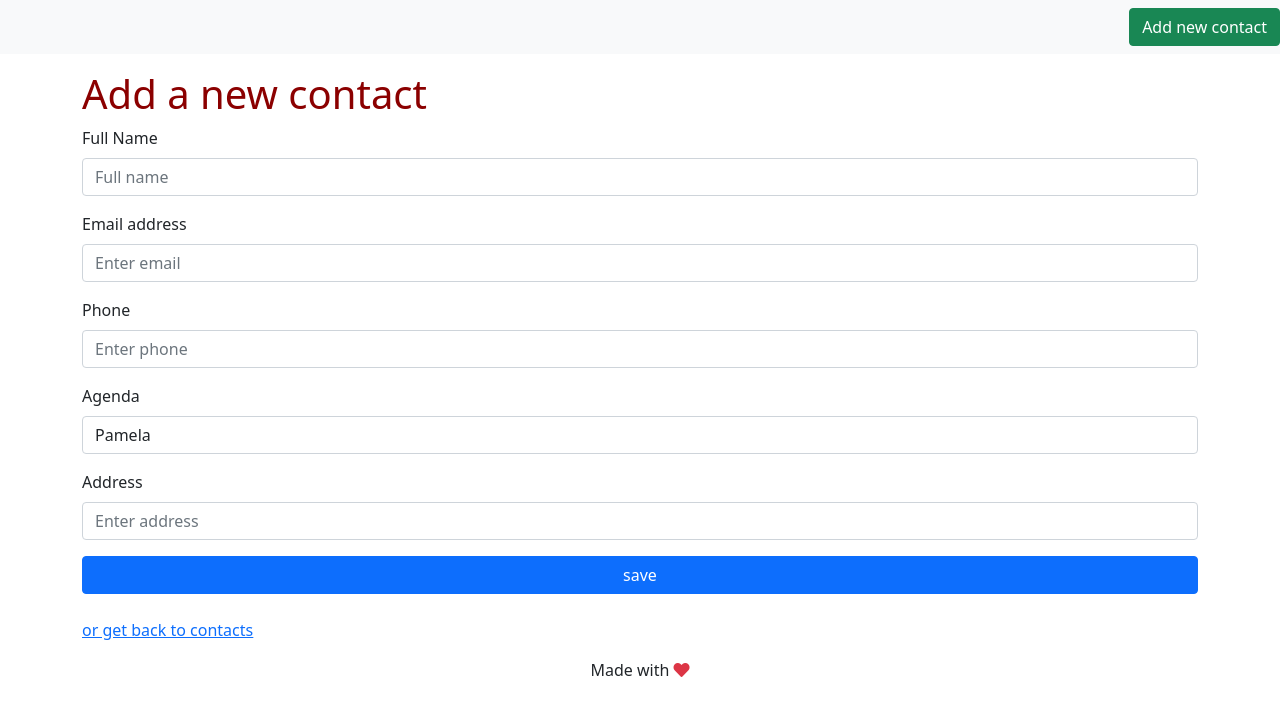
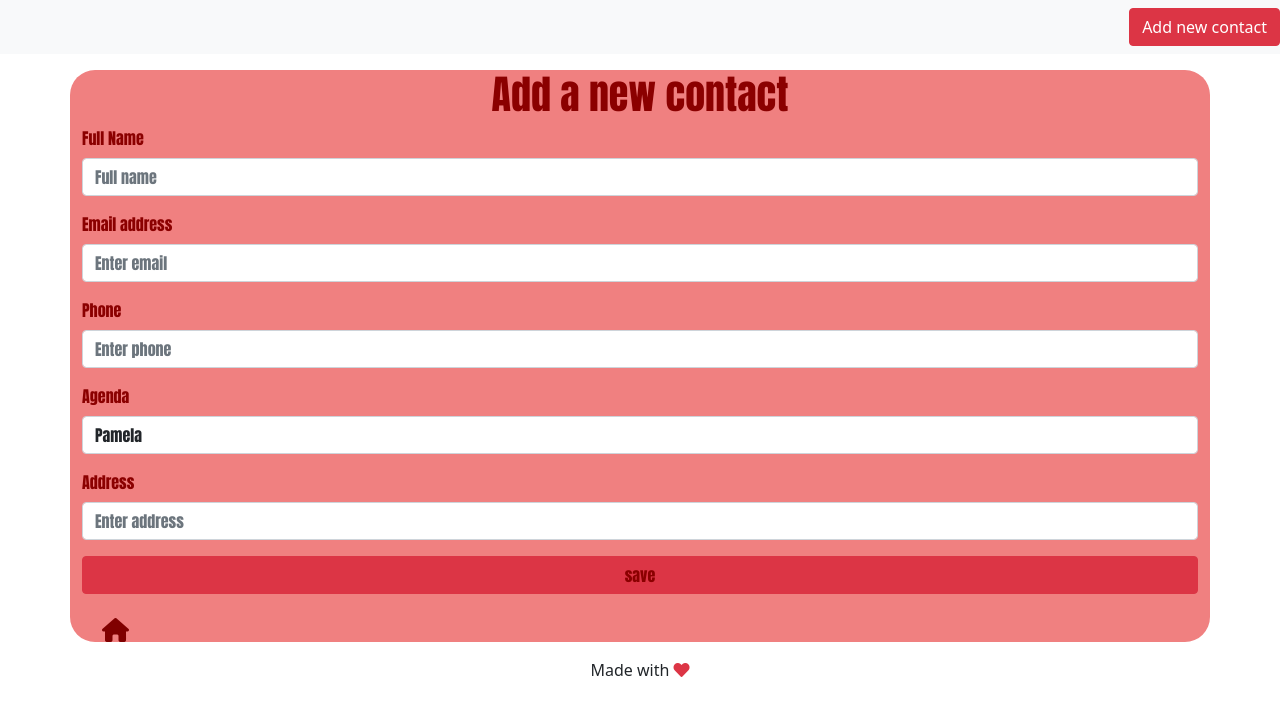
Before and after one commit to 4GeeksAcademy/Pametr88-Contact-List, a React app: page /demo in a window 1280 px wide. Built offline with nearby package versions, Linux system fonts and the light colour scheme.

Commit message:
agregue estilos al formulario

```diff
--- a/src/js/component/navbar.js
+++ b/src/js/component/navbar.js
@@ -8,7 +8,7 @@ export const Navbar = () => {
 			</Link>
 			<div className="ml-auto">
 				<Link to="/demo">
-					<button className="btn btn-success">Add new contact</button>
+					<button className="btn btn-danger">Add new contact</button>
 				</Link>
 			</div>
 		</nav>
--- a/src/js/views/demo.js
+++ b/src/js/views/demo.js
@@ -17,9 +17,9 @@ export const Demo = () => {
 	}
 
 	return (
-		<div className="container">
+		<div className="container" id="formulario">
 			<h1 id="title">Add a new contact</h1>
-				<div className="mb-3">
+				<div className="mb-3 entrada">
 					<label className="form-label">Full Name</label>
 					<input type="text"
 						onChange={info}
@@ -28,7 +28,7 @@ export const Demo = () => {
 						className="form-control"
 						placeholder="Full name"/>
 				</div>
-				<div class="mb-3">
+				<div class="mb-3 entrada">
 					<label for="exampleInputEmail1" class="form-label">Email address</label>
 					<input type="email"
 					onChange={info}
@@ -38,7 +38,7 @@ export const Demo = () => {
 					aria-describedby="emailHelp"
 					placeholder="Enter email"/>
 				</div>
-				<div className="mb-3">
+				<div className="mb-3 entrada">
 					<label className="form-label">Phone</label>
 					<input type="numbers"
 					onChange={info}
@@ -46,7 +46,7 @@ export const Demo = () => {
 					name="phone"
 					className="form-control" placeholder="Enter phone"/>
 				</div>
-				<div className="mb-3">
+				<div className="mb-3 entrada">
 					<label className="form-label">Agenda</label>
 					<input type="text"
 						onChange={info}
@@ -55,7 +55,7 @@ export const Demo = () => {
 						className="form-control"
 						placeholder="Agenda"/>
 				</div>
-				<div className="mb-3">
+				<div className="mb-3 entrada">
 					<label for="exampleInputPassword1" className="form-label">Address</label>
 					<input type="text"
 					onChange={info}
@@ -64,12 +64,12 @@ export const Demo = () => {
 					className="form-control" placeholder="Enter address"/>
 				</div>
 				<div className="d-grid gap-2">
-					<button className="btn btn-primary" type="button" onClick={Agregar}>save</button>
+					<button className="btn btn-danger entrada" type="button" onClick={Agregar}>save</button>
 				</div>
 
 			<br />
 			<Link to="/">
-				<a className="text-reset">or get back to contacts</a>
+				<a className="text-reset" id="volver"><i class="fa-solid fa-house fa-xl" style={{color: "#800000"}}></i></a>
 			</Link>
 		</div>
 	);
--- a/src/styles/demo.css
+++ b/src/styles/demo.css
@@ -1,4 +1,19 @@
 #title {
     color: darkred;
     align-items: center;
+    text-align: center;
+    font-family: Impact, Haettenschweiler, 'Arial Narrow Bold', sans-serif;
 }
+#formulario{
+    background-color: lightcoral;
+    border-radius: 25px;
+}
+#volver{
+    text-align: center;
+    margin-left: 20px;
+    padding-bottom: 20px;
+}
+.entrada{
+    color: darkred;
+    font-family: Impact, Haettenschweiler, 'Arial Narrow Bold', sans-serif;
+}
--- a/src/styles/index.css
+++ b/src/styles/index.css
@@ -1,3 +1,6 @@
 /*
     General Styles
 */
+.body{
+    background-color: lightcoral;
+}
```
